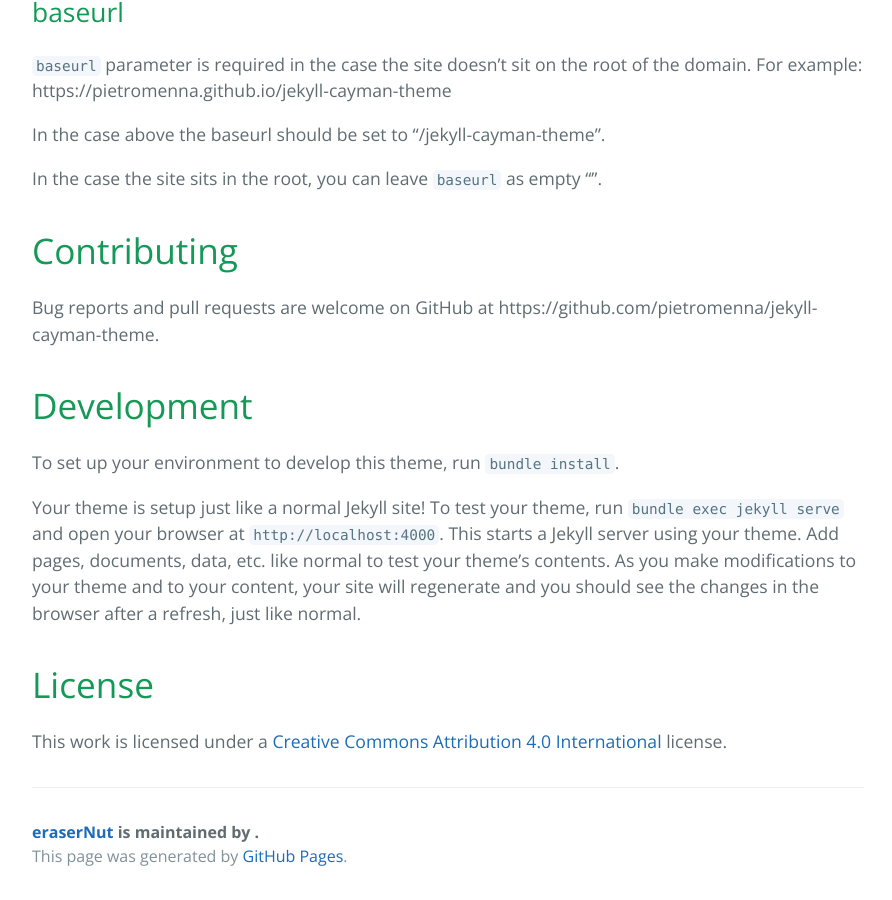
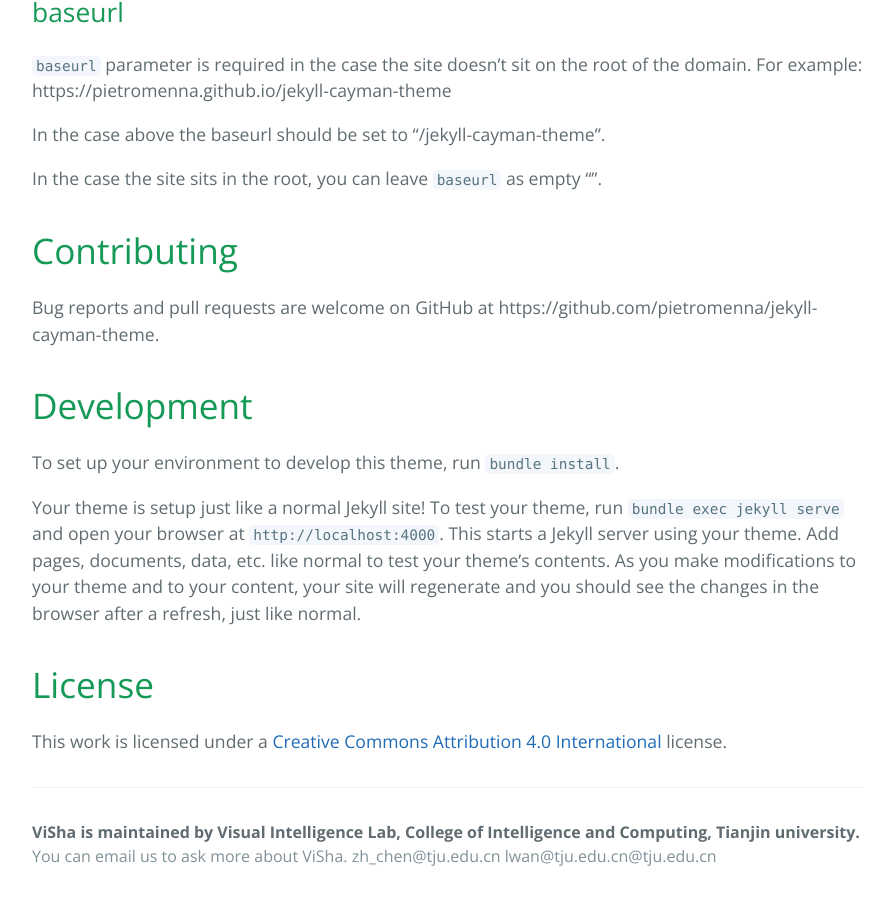
Before and after one commit to eraserNut/eraserNut.github.io, a Jekyll site: the page built from README.md, in a window 1280 px wide and 900 px high, scrolled down 1783 px. Shown: the whole window, without its empty margins (192-1084 px from the left). Built offline with Jekyll 4.4.1, drawn with Linux system fonts in a browser that asks for light colours; our own code applies the rules of GitHub Pages for plain Markdown files.

Commit message:
Update page-footer.html

```diff
--- a/_includes/page-footer.html
+++ b/_includes/page-footer.html
@@ -1,4 +1,6 @@
 <footer class="site-footer">
-  <span class="site-footer-owner"><a href="{{ site.url }}">{{ site.title }}</a> is maintained by <a href="{{ site.author.url }}">{{ site.author.name }}</a>.</span>
-  <span class="site-footer-credits">This page was generated by <a href="https://pages.github.com">GitHub Pages</a>.</span>
+  <span class="site-footer-owner">ViSha is maintained by Visual Intelligence Lab, College of Intelligence and Computing, Tianjin university.</span>
+  <span class="site-footer-credits">You can email us to ask more about ViSha.</span>
+  <span class="site-footer-credits">zh_chen@tju.edu.cn</span>
+  <span class="site-footer-credits">lwan@tju.edu.cn@tju.edu.cn</span>
 </footer>
```
